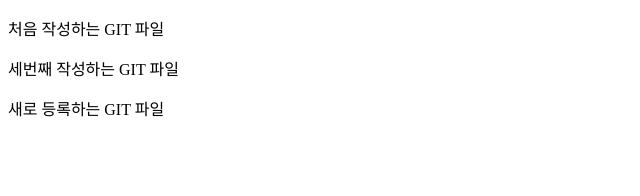
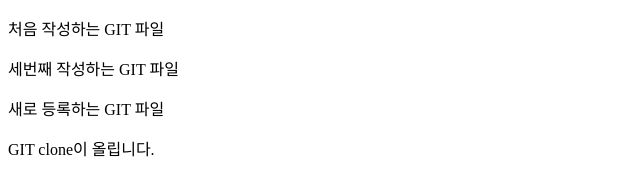
Before and after one commit to Sungwon-cas/gitTest, a plain HTML site: page index.html in a window 1280 px wide. Shown: the whole page, without its empty margins (0-640 px from the left). Drawn offline with Linux system fonts and the light colour scheme.

Commit message:
apple 첫 커밋

```diff
--- a/index.html
+++ b/index.html
@@ -9,5 +9,6 @@
     <p>처음 작성하는 GIT 파일</p>
     <p>세번째 작성하는 GIT 파일</p>
     <p>새로 등록하는 GIT 파일</p>
+    <p>GIT clone이 올립니다.</p>
 </body>
 </html>
```
Also changed, not shown: 1 other file.
